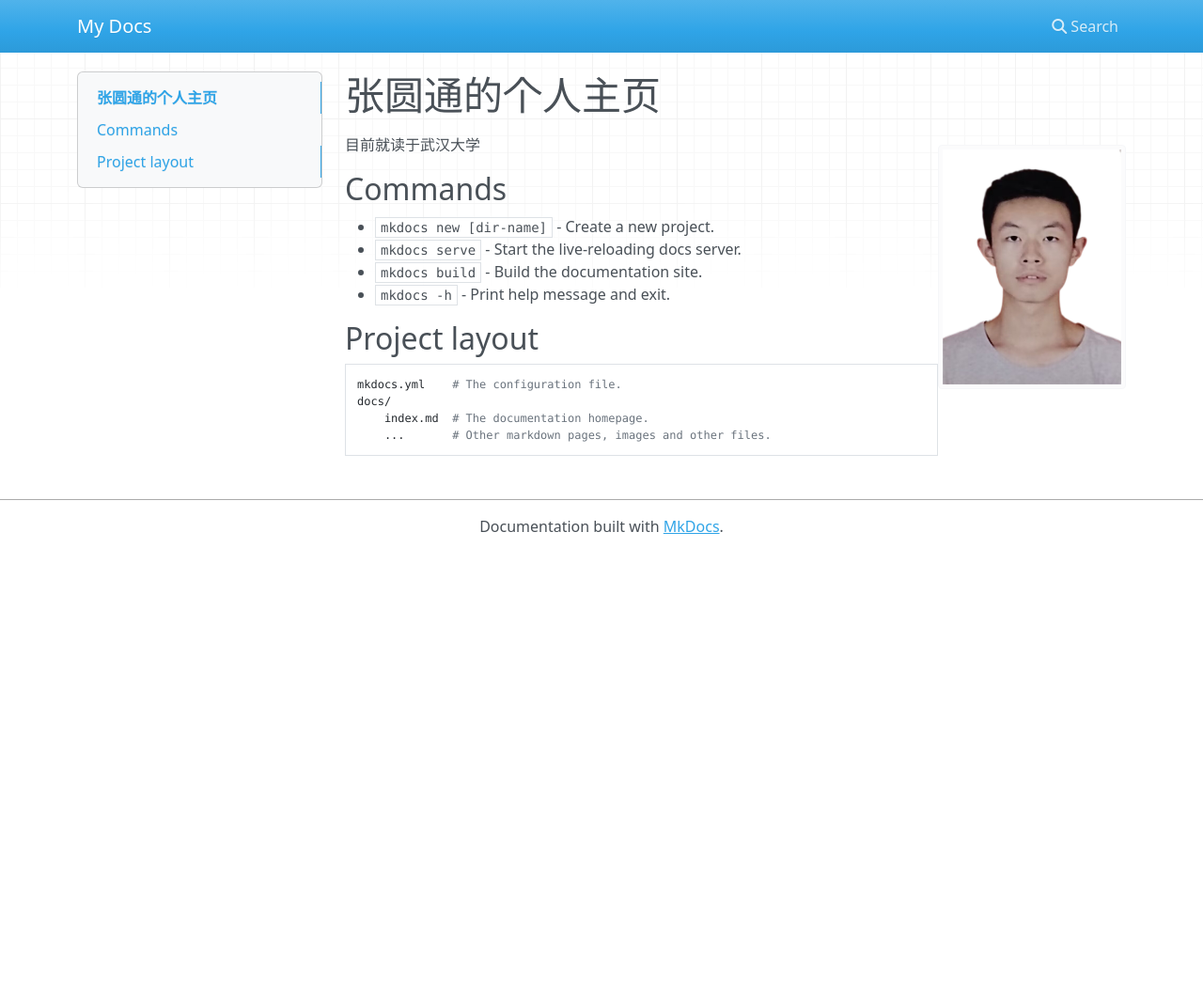
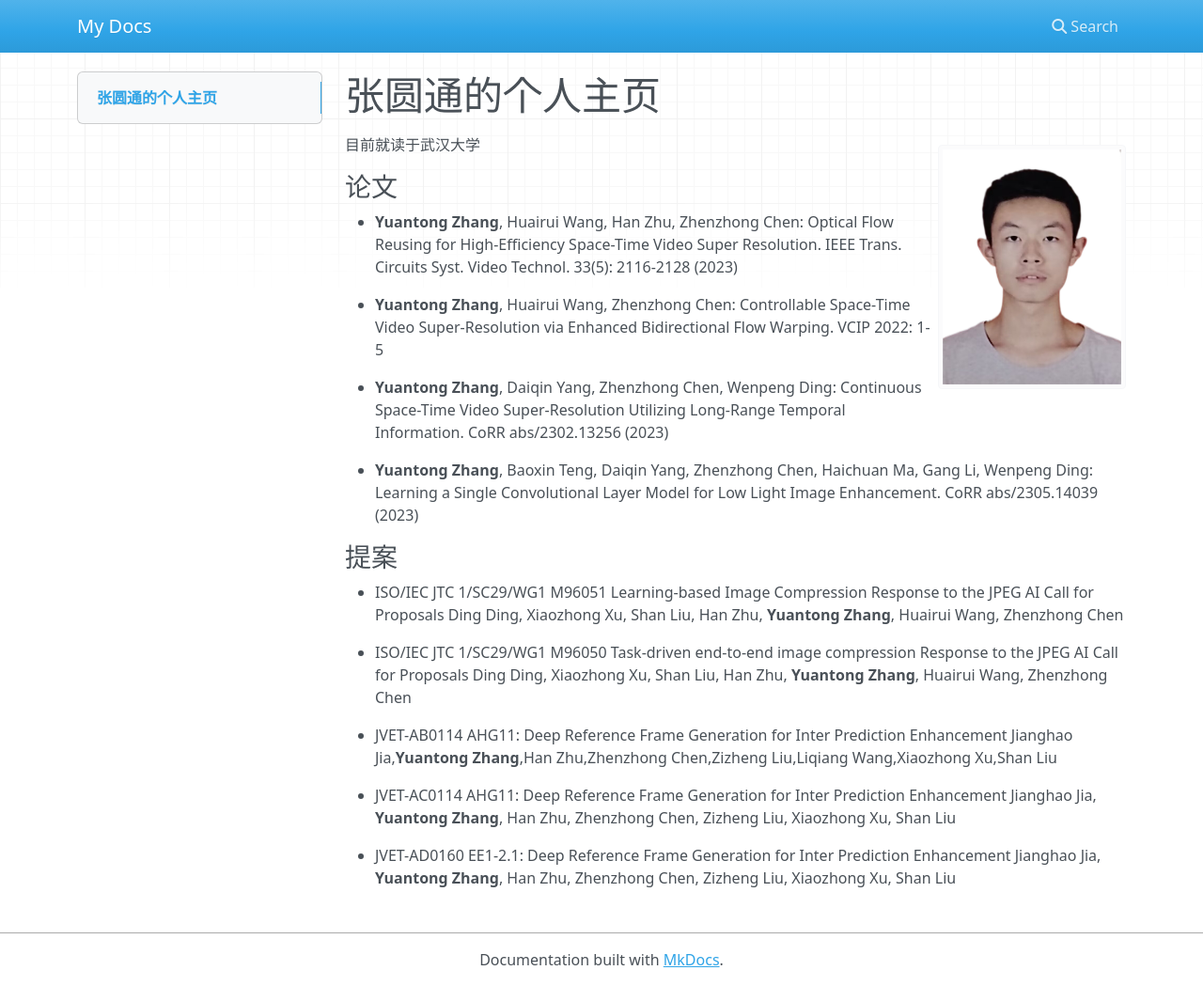
Before and after one commit to gangsterless/my_wiki, an MkDocs documentation site: the page built from docs/index.md, in a window 1280 px wide and 1049 px high. Shown: the whole window at 94% size. Built offline with MkDocs 1.6.1, drawn with Linux system fonts in a browser that asks for light colours; nearby versions of some CDN libraries.

Commit message:
Update index.md
changes

```diff
--- a/docs/index.md
+++ b/docs/index.md
@@ -4,16 +4,30 @@
 
 目前就读于武汉大学
 
-## Commands
 
-* `mkdocs new [dir-name]` - Create a new project.
-* `mkdocs serve` - Start the live-reloading docs server.
-* `mkdocs build` - Build the documentation site.
-* `mkdocs -h` - Print help message and exit.
+### 论文
 
-## Project layout
+* 	**Yuantong Zhang**, Huairui Wang, Han Zhu, Zhenzhong Chen:
+Optical Flow Reusing for High-Efficiency Space-Time Video Super Resolution. IEEE Trans. Circuits Syst. Video Technol. 33(5): 2116-2128 (2023)
 
-    mkdocs.yml    # The configuration file.
-    docs/
-        index.md  # The documentation homepage.
-        ...       # Other markdown pages, images and other files.
+*  	**Yuantong Zhang**, Huairui Wang, Zhenzhong Chen:
+Controllable Space-Time Video Super-Resolution via Enhanced Bidirectional Flow Warping. VCIP 2022: 1-5
+
+*	**Yuantong Zhang**, Daiqin Yang, Zhenzhong Chen, Wenpeng Ding:
+Continuous Space-Time Video Super-Resolution Utilizing Long-Range Temporal Information. CoRR abs/2302.13256 (2023)
+
+*   **Yuantong Zhang**, Baoxin Teng, Daiqin Yang, Zhenzhong Chen, Haichuan Ma, Gang Li, Wenpeng Ding:
+Learning a Single Convolutional Layer Model for Low Light Image Enhancement. CoRR abs/2305.14039 (2023)
+
+### 提案
+
+*  ISO/IEC JTC 1/SC29/WG1 M96051  Learning-based Image Compression Response to the JPEG AI Call for Proposals Ding Ding, Xiaozhong Xu, Shan Liu, Han Zhu, **Yuantong Zhang**, Huairui Wang, Zhenzhong Chen
+
+*  ISO/IEC JTC 1/SC29/WG1 M96050  Task-driven end-to-end image compression Response to the JPEG AI Call for Proposals  Ding Ding, Xiaozhong Xu, Shan Liu, Han Zhu, **Yuantong Zhang**, Huairui Wang, Zhenzhong Chen
+
+
+*  JVET-AB0114  AHG11: Deep Reference Frame Generation for Inter Prediction Enhancement  Jianghao Jia,**Yuantong Zhang**,Han Zhu,Zhenzhong Chen,Zizheng Liu,Liqiang Wang,Xiaozhong Xu,Shan Liu
+
+*  JVET-AC0114  AHG11: Deep Reference Frame Generation for Inter Prediction Enhancement Jianghao Jia, **Yuantong Zhang**, Han Zhu, Zhenzhong Chen, Zizheng Liu, Xiaozhong Xu, Shan Liu
+
+*  JVET-AD0160 EE1-2.1: Deep Reference Frame Generation for Inter Prediction Enhancement Jianghao Jia, **Yuantong Zhang**, Han Zhu, Zhenzhong Chen, Zizheng Liu, Xiaozhong Xu, Shan Liu
```
